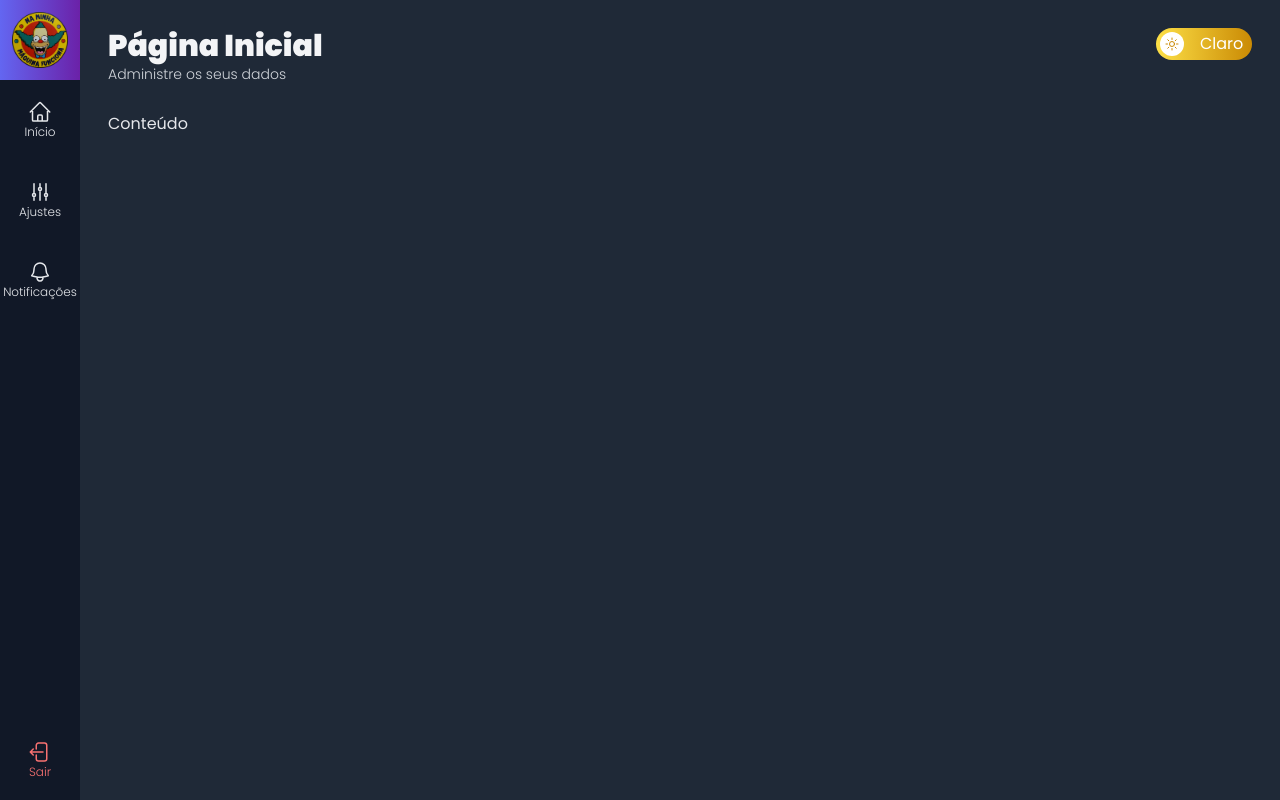
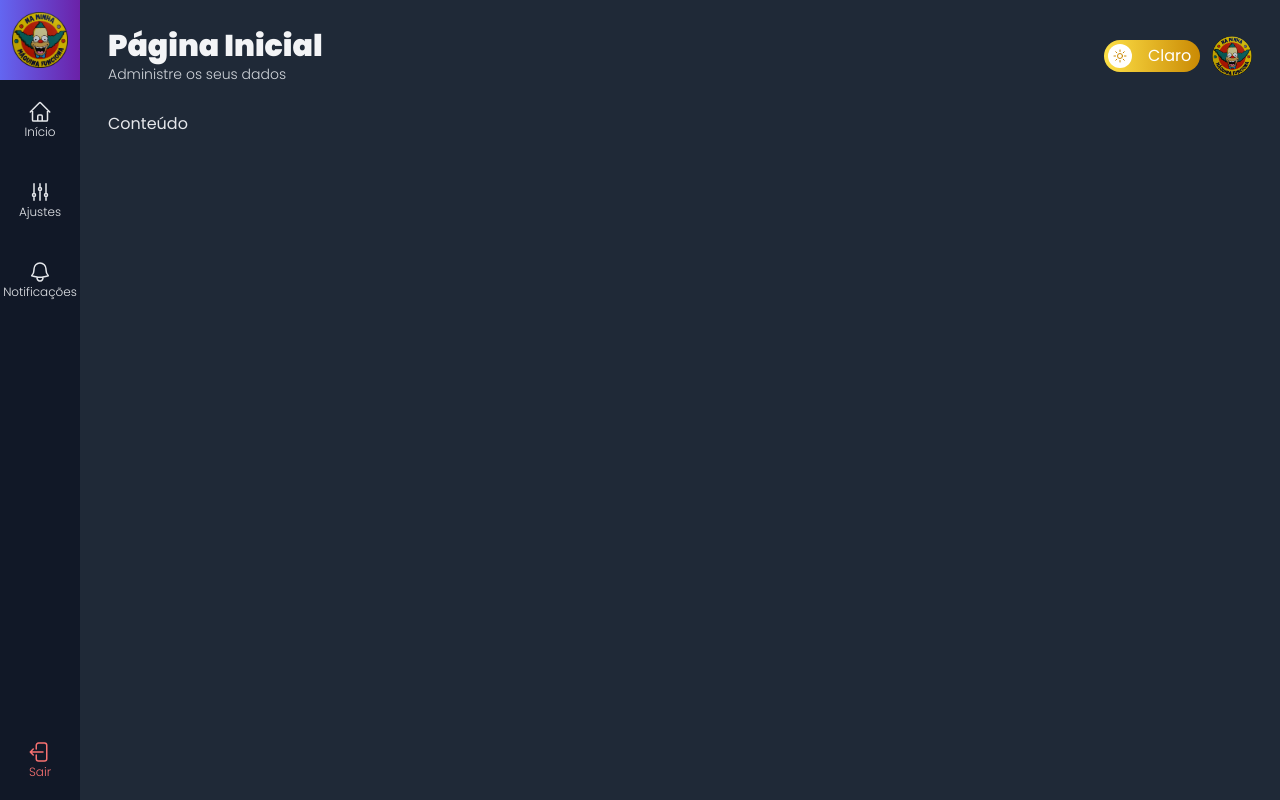
Before and after one commit to luciocarvalho10/curso-next, a Next.js app in the folder template-admin/: page / in a window 1280 px wide. Built offline with nearby package versions, Linux system fonts and the light colour scheme; no server answers.

Commit message:
Criando componente avatar e usando no cabecalho

```diff
--- a/template-admin/src/components/template/Cabecalho.tsx
+++ b/template-admin/src/components/template/Cabecalho.tsx
@@ -1,5 +1,6 @@
 import Titulo from '@/components/template/Titulo'
 import BotaoAlternarTema from '@/components/template/BotaoAlternarTema'
+import UsuarioAvatar from '@/components/template/UsuarioAvatar'
 import useAppData from '@/data/hook/useAppData'
 
 interface ICabecalhoProps {
@@ -15,11 +16,12 @@
 				titulo={props.titulo}
 				subtitulo={props.subtitulo}
 			/>
-			<div className={`flex flex-grow justify-end`}>
+			<div className={`flex flex-grow justify-end items-center`}>
 				<BotaoAlternarTema
 					tema={ctx.tema}
 					alternarTema={ctx.alternarTema}
 				/>
+                <UsuarioAvatar className='ml-3'/>
 			</div>
 		</div>
 	)
--- /dev/null
+++ b/template-admin/src/components/template/UsuarioAvatar.tsx
@@ -0,0 +1,25 @@
+import useAuth from '@/data/hook/UseAuth'
+import Link from 'next/link'
+import logo from '../../../public/logo.png'
+
+interface IAvatarUsuarioProps {
+	className?: string
+}
+
+export default function UsuarioAvatar(props: IAvatarUsuarioProps) {
+	const { usuario } = useAuth()
+
+	return (
+		<Link href={'/perfil'}>
+			<img
+				src={usuario?.imagemUrl ?? logo.src}
+				alt='Avatar do usuario'
+				className={`
+                    w-10 h-10 rounded-full
+                    cursor-pointer
+                    ${props.className}
+                `}
+			/>
+		</Link>
+	)
+}
```
